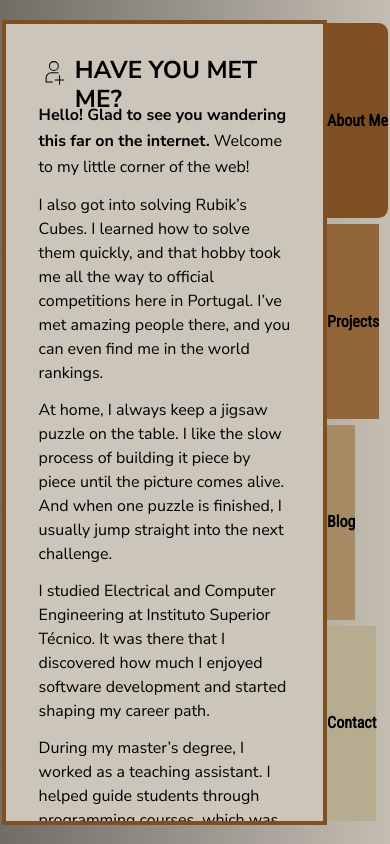
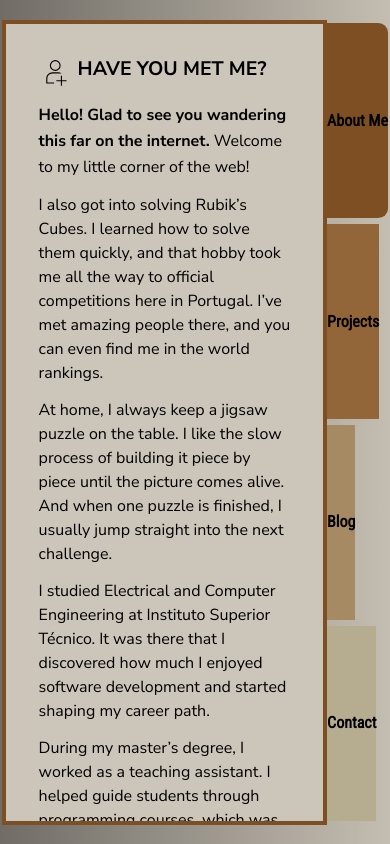
Before and after one commit to xavier-batista-fernandes/have-you-met-xavier, a Next.js app: page /cards in a window 390 px wide. Built offline with nearby package versions, Linux system fonts and the light colour scheme.

Commit message:
🥥 fix overflow issues with large texts

```diff
--- a/app/v2/about/page.tsx
+++ b/app/v2/about/page.tsx
@@ -8,7 +8,7 @@ export default function About() {
         <div className="bg-black lg:sticky lg:top-0">
           <div className="flex h-10 gap-2">
             <PersonIcon className="h-full fill-white" />
-            <h1 className="text-3xl font-bold">HAVE YOU MET ME?</h1>
+            <h1 className="text-2xl font-bold lg:text-3xl">HAVE YOU MET ME?</h1>
           </div>
 
           <p className="mt-3 leading-relaxed font-light">
--- a/app/v2/blog/page.tsx
+++ b/app/v2/blog/page.tsx
@@ -5,7 +5,7 @@ export default function Blog() {
     <div className="flex flex-col gap-4">
       <div className="flex h-10 items-center gap-2">
         <BlogIcon className="h-full fill-white" />
-        <h1 className="text-3xl font-bold">I HAVE A BLOG.</h1>
+        <h1 className="text-2xl font-bold lg:text-3xl">I HAVE A BLOG.</h1>
       </div>
 
       <p className="leading-relaxed font-light">
--- a/app/v2/projects/page.tsx
+++ b/app/v2/projects/page.tsx
@@ -13,7 +13,9 @@ export default function Projects() {
     <div className="h-full max-w-screen overflow-y-scroll">
       <div className="flex h-10 items-center gap-2">
         <HammerIcon className="h-full fill-white" />
-        <h1 className="text-3xl font-bold">WHAT I HAVE BEEN UP TO.</h1>
+        <h1 className="text-2xl font-bold lg:text-3xl">
+          WHAT I HAVE BEEN UP TO.
+        </h1>
       </div>
       <p className="mt-5">
         I'm a coffee lover. They do say that developers are machines that turn
--- a/app/v2/work/page.tsx
+++ b/app/v2/work/page.tsx
@@ -7,7 +7,9 @@ export default function Work() {
         <div className="bg-black lg:sticky lg:top-0">
           <div className="flex h-10 gap-2">
             <FilesIcon className="h-full fill-white" />
-            <h1 className="text-3xl font-bold">MY PROFESSIONAL PATH.</h1>
+            <h1 className="text-2xl font-bold lg:text-3xl">
+              MY PROFESSIONAL PATH.
+            </h1>
           </div>
 
           <p className="mt-3 leading-relaxed font-light">
--- a/components/cards/about-me-card.tsx
+++ b/components/cards/about-me-card.tsx
@@ -49,7 +49,7 @@ export function AboutMeCard({ theme }: { theme: string }) {
       <div className="flex flex-col gap-4">
         <div className="flex h-10 gap-2">
           <PersonIcon className="h-full" />
-          <h1 className="text-3xl font-bold">HAVE YOU MET ME?</h1>
+          <h1 className="text-2xl font-bold lg:text-3xl">HAVE YOU MET ME?</h1>
         </div>
 
         <p className="leading-relaxed font-light">
--- a/components/cards/blog-card.tsx
+++ b/components/cards/blog-card.tsx
@@ -5,7 +5,7 @@ export function BlogCard({ theme }: { theme: string }) {
     <div className="flex flex-col gap-4 p-10">
       <div className="flex h-10 items-center gap-2">
         <BlogIcon className="h-full" />
-        <h1 className="text-3xl font-bold">I HAVE A BLOG.</h1>
+        <h1 className="text-2xl font-bold lg:text-3xl">I HAVE A BLOG.</h1>
       </div>
 
       <p className="leading-relaxed font-light">
--- a/components/cards/contact-card.tsx
+++ b/components/cards/contact-card.tsx
@@ -7,7 +7,9 @@ export function ContactCard({ theme }: { theme: string }) {
     <div className="h-full overflow-y-scroll p-10">
       <div className="flex h-10 items-center gap-2">
         <BellIcon className="h-full" />
-        <h1 className="text-3xl font-bold">REACH OUT AND SAY HELLO!</h1>
+        <h1 className="text-2xl font-bold lg:text-3xl">
+          REACH OUT AND SAY HELLO!
+        </h1>
       </div>
 
       <p className="mb-2">
--- a/components/cards/projects-card.tsx
+++ b/components/cards/projects-card.tsx
@@ -13,7 +13,9 @@ export function ProjectsCard() {
     <div className="h-full max-w-screen overflow-y-scroll p-10">
       <div className="flex h-10 items-center gap-2">
         <HammerIcon className="h-full" />
-        <h1 className="text-3xl font-bold">WHAT I HAVE BEEN UP TO.</h1>
+        <h1 className="text-2xl font-bold lg:text-3xl">
+          WHAT I HAVE BEEN UP TO.
+        </h1>
       </div>
       <p className="mt-5">
         I'm a coffee lover. They do say that developers are machines that turn
```
